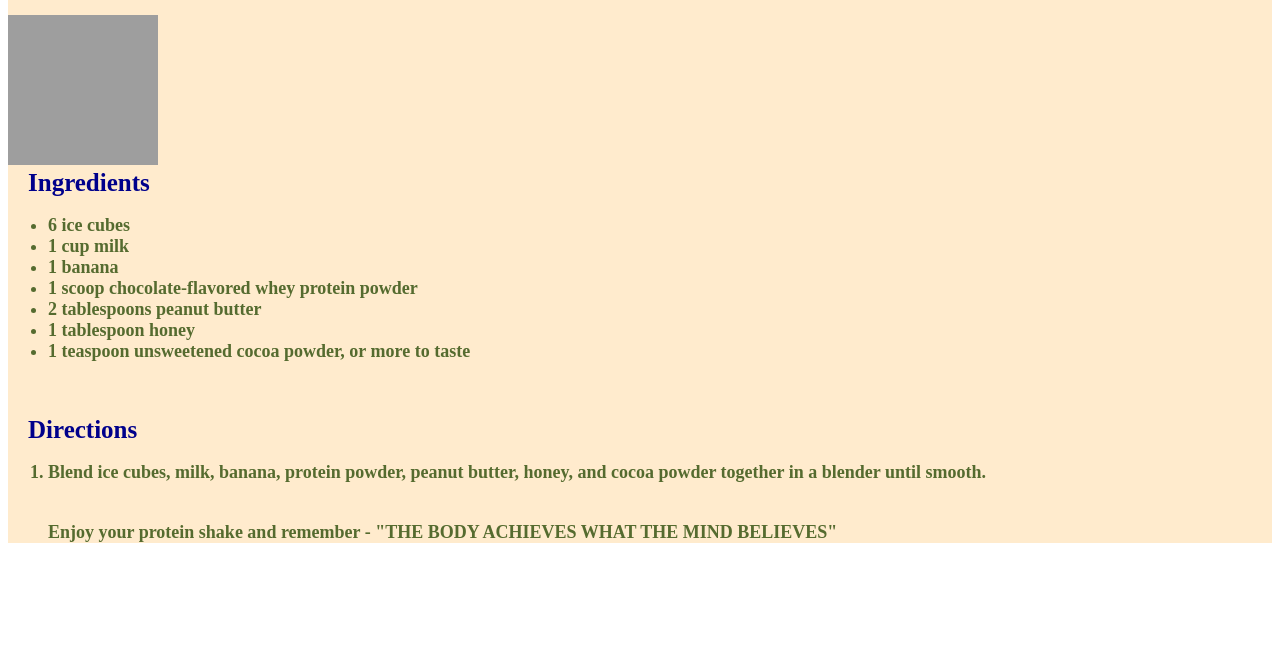
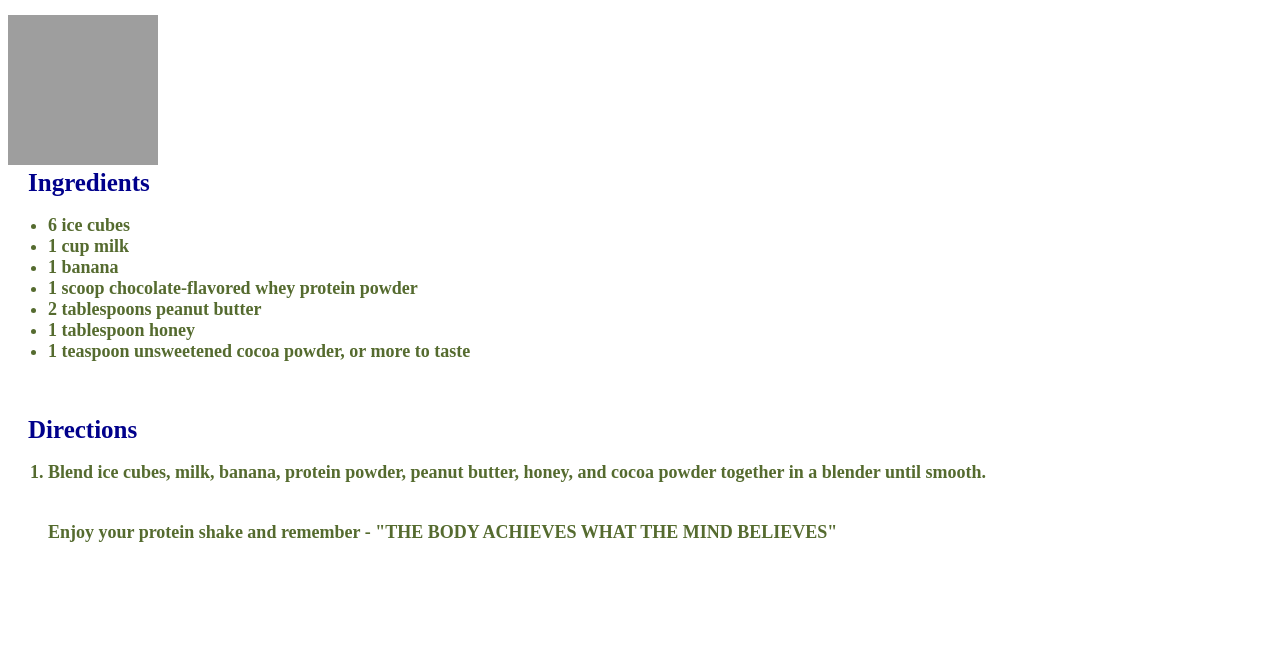
Before and after one commit to Nati-MN/odin-recipes, a plain HTML site: page recipes/Proteinshake.html in a window 1280 px wide. Shown: the part 142-800 px from the top of the page. Drawn offline with Linux system fonts and the light colour scheme; grey boxes are pictures that could not be loaded.

Commit message:
CSS - Added, Font Family and background color

```diff
--- a/recipes/proteinshake.css
+++ b/recipes/proteinshake.css
@@ -7,8 +7,9 @@
     margin-left: 20px;
 }
 
-.body-whole {
+.page-whole {
     background-color: blanchedalmond;
+    font-family:'Lucida Sans', 'Lucida Sans Regular', 'Lucida Grande', 'Lucida Sans Unicode', Geneva, Verdana, sans-serif
 }
 
 .sub-title {
```
